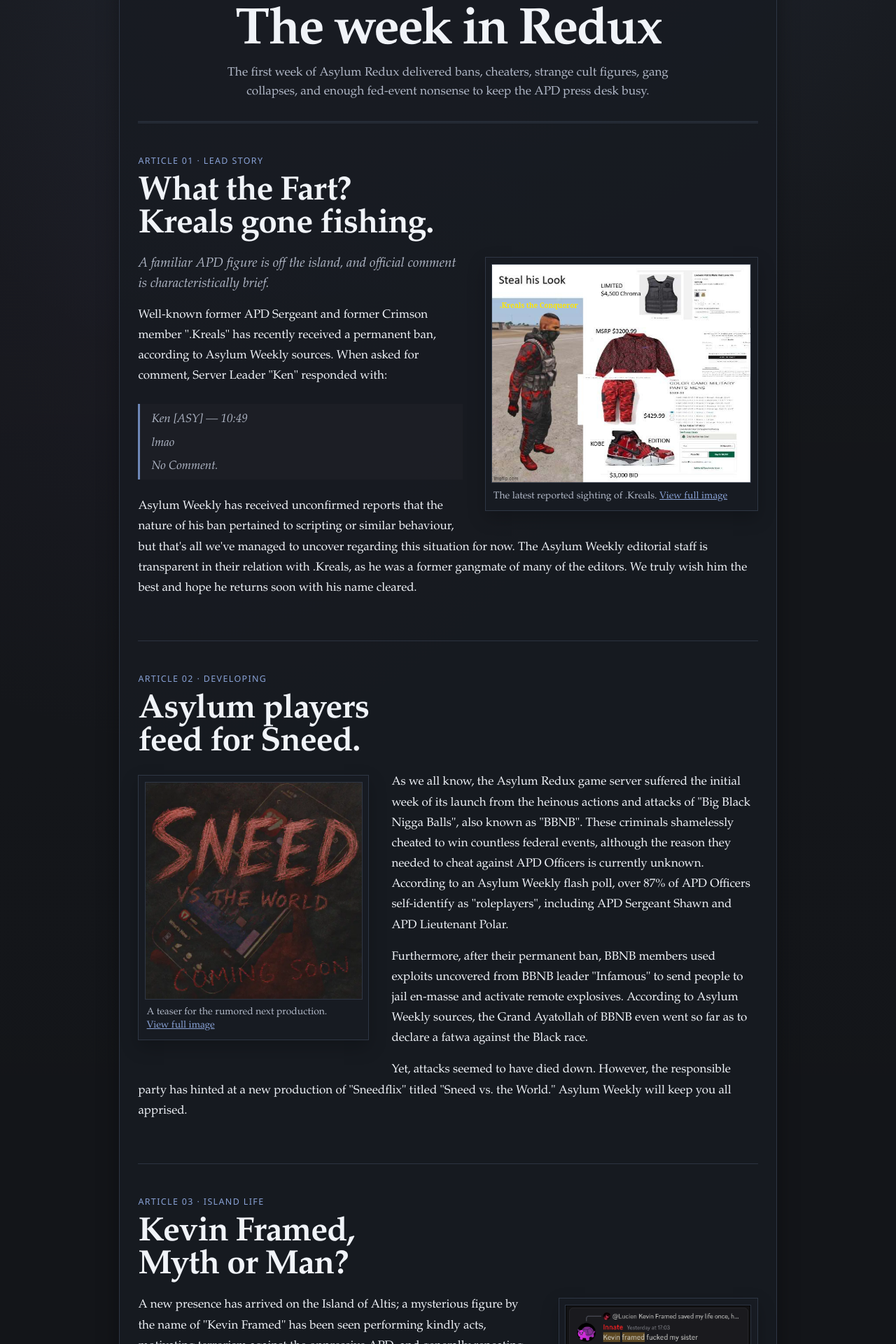
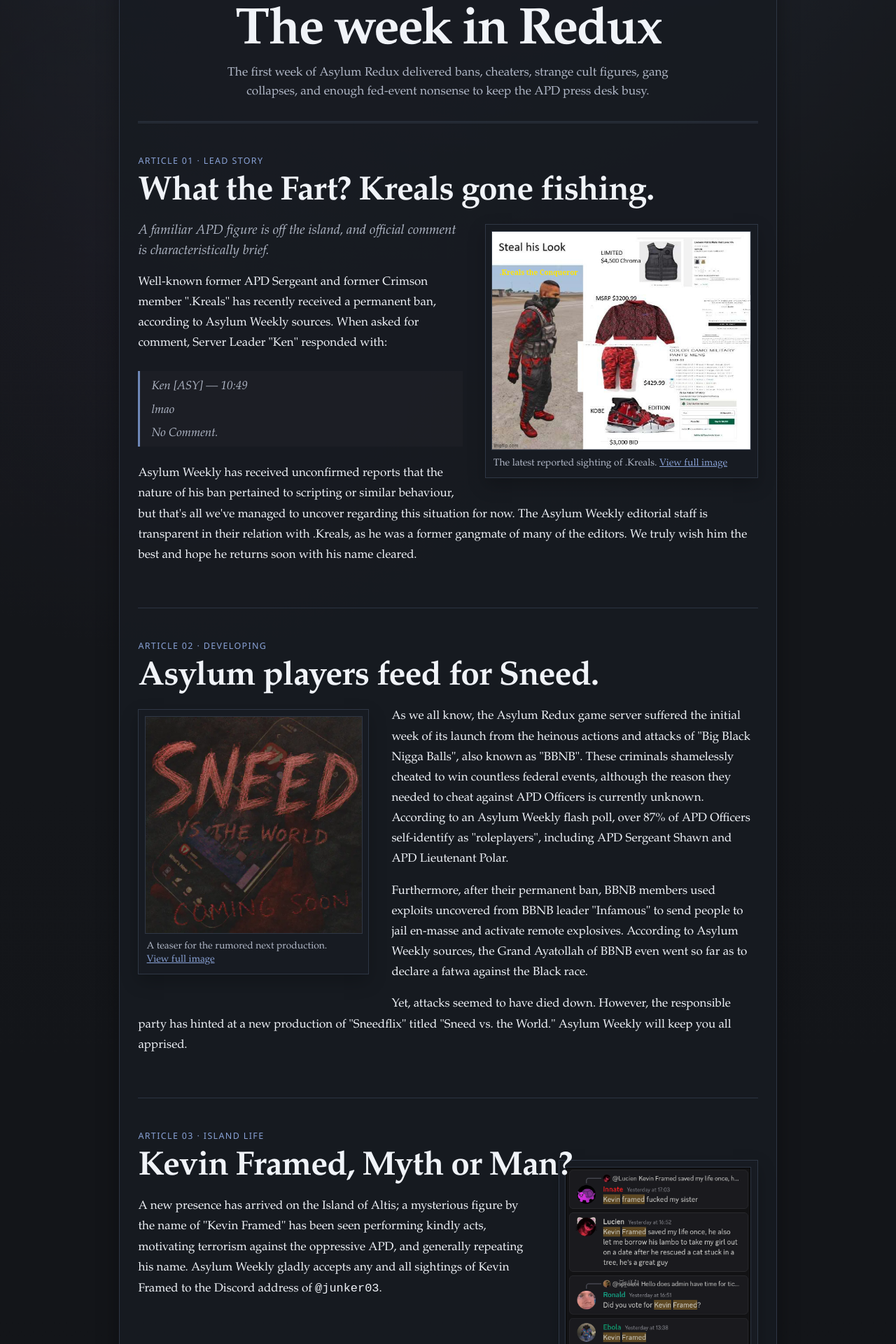
Before and after one commit to nyxom/asylumweekly, a Jekyll site: the page built from _posts/2026-07-07-asylum-weekly-issue-01-first-week-recap.md, in a window 1280 px wide. Shown: the part 366-2286 px from the top of the page at 70% size. Built offline with Jekyll 4.4.1, drawn with Linux system fonts in a browser that asks for light colours.

Commit message:
chunhusd

```diff
--- a/_posts/2026-07-07-asylum-weekly-issue-01-first-week-recap.md
+++ b/_posts/2026-07-07-asylum-weekly-issue-01-first-week-recap.md
@@ -51,7 +51,7 @@ description: Asylum Weekly Issue 01 covering the .Kreals ban and BBNB attacks du
     <p>Yet, attacks seemed to have died down. However, the responsible party has hinted at a new production of "Sneedflix" titled "Sneed vs. the World." Asylum Weekly will keep you all apprised.</p>
   </section>
 
-  <section class="issue-story issue-story--brief issue-story--media-right">
+  <section class="issue-story issue-story--brief issue-story--media-right issue-story--tuck-media">
     <div class="issue-story__label section-label">Article 03 · Island Life</div>
     <h3>Kevin Framed, Myth or Man?</h3>
     <figure class="issue-story__media">
--- a/styles.css
+++ b/styles.css
@@ -463,7 +463,7 @@ a {
 }
 
 .issue-story h3 {
-  max-width: 18ch;
+  max-width: none;
   margin-bottom: 1.15rem;
   font-size: clamp(1.85rem, 4.4vw, 3rem);
   line-height: 0.98;
@@ -500,6 +500,11 @@ a {
 
 .issue-story--brief .issue-story__media {
   width: clamp(210px, 34%, 285px);
+}
+
+.issue-story--tuck-media .issue-story__media {
+  margin-top: -3.25rem;
+  margin-bottom: 0.75rem;
 }
 
 .issue-story__media img {
@@ -629,6 +634,10 @@ a {
     max-width: none;
   }
 
+  .issue-story--tuck-media .issue-story__media {
+    margin-top: 1rem;
+  }
+
   .issue-package__lead {
     padding-top: 0.25rem;
   }
```
